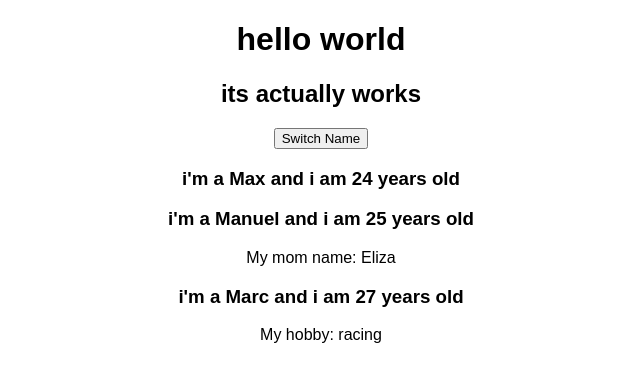
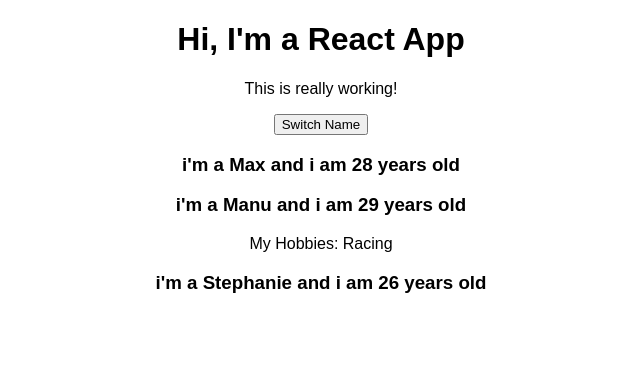
Before and after one commit to DawidKurkiewicz/react-refresh, a React (Create React App) app: page / in a window 1280 px wide. Shown: the top 382 px of the page, without its empty margins (319-959 px from the left). Built offline with nearby package versions, Linux system fonts and the light colour scheme.

Commit message:
function component

```diff
--- a/src/App.js
+++ b/src/App.js
@@ -1,48 +1,98 @@
-import React, { Component } from 'react';
+import React, { Component, useState } from 'react';
 import './App.css';
 import Person from './Person'
 
-class App extends Component {
-  state = {
+
+const app = props => {
+  const [personsState, setPersonsState] = useState({
     persons: [
-      {
-        name: "Max", age:24
-      },
-      {
-        name: "Manuel", age:25
-      },
-      {
-        name: "Marc", age:27
-      }
+      { name: 'Max', age: 28 },
+      { name: 'Manu', age: 29 },
+      { name: 'Stephanie', age: 26 }
     ]
-  }
-  switchNameHandler = () => {
-this.setState({
+  });
+
+  const [otherState] = useState('some other value');
+
+  console.log(personsState, otherState);
+
+  const switchNameHandler = () => {
+    setPersonsState({
       persons: [
-    {
-      name: "Maxymilian", age:25
-    },
-    {
-      name: "Manuel", age:25
-    },
-    {
-      name: "Marc", age:27
-    }
+        { name: 'Maximilian', age: 28 },
+        { name: 'Manu', age: 29 },
+        { name: 'Stephanie', age: 27 }
       ]
-})
-}
-  render() {
+    });
+  };
+
   return (
     <div className="App">
-       <h1>hello world</h1>
-       <h2>its actually works</h2>
-       <button onClick={this.switchNameHandler}>Switch Name</button>
-       <Person name={this.state.persons[0].name} age={this.state.persons[0].age}/>
-       <Person name={this.state.persons[1].name} age={this.state.persons[1].age}> My mom name: Eliza</Person>
-       <Person name={this.state.persons[2].name} age={this.state.persons[2].age}> My hobby: racing </Person>
+      <h1>Hi, I'm a React App</h1>
+      <p>This is really working!</p>
+      <button onClick={switchNameHandler}>Switch Name</button>
+      <Person
+        name={personsState.persons[0].name}
+        age={personsState.persons[0].age}
+      />
+      <Person
+        name={personsState.persons[1].name}
+        age={personsState.persons[1].age}
+      >
+        My Hobbies: Racing
+      </Person>
+      <Person
+        name={personsState.persons[2].name}
+        age={personsState.persons[2].age}
+      />
     </div>
   );
-  }
-}
+};
 
-export default App;
+export default app;
+
+
+// class App extends Component {
+//   state = {
+//     persons: [
+//       {
+//         name: "Max", age:24
+//       },
+//       {
+//         name: "Manuel", age:25
+//       },
+//       {
+//         name: "Marc", age:27
+//       }
+//     ]
+//   }
+//   switchNameHandler = () => {
+// this.setState({
+//    persons: [
+//     {
+//       name: "Maxymilian", age:25
+//     },
+//     {
+//       name: "Manuel", age:25
+//     },
+//     {
+//       name: "Marc", age:27
+//     }
+//   ]
+// })
+// }
+//   render() {
+//     return (
+//       <div className="App">
+//        <h1>hello world</h1>
+//        <h2>its actually works</h2>
+//        <button onClick={this.switchNameHandler}>Switch Name</button>
+//        <Person name={this.state.persons[0].name} age={this.state.persons[0].age}/>
+//        <Person name={this.state.persons[1].name} age={this.state.persons[1].age}> My mom name: Eliza</Person>
+//        <Person name={this.state.persons[2].name} age={this.state.persons[2].age}> My hobby: racing </Person>
+//       </div>
+//     );
+//   }
+// }
+
+// export default App;
```
Lines whose indentation alone changed are shown as unchanged.
